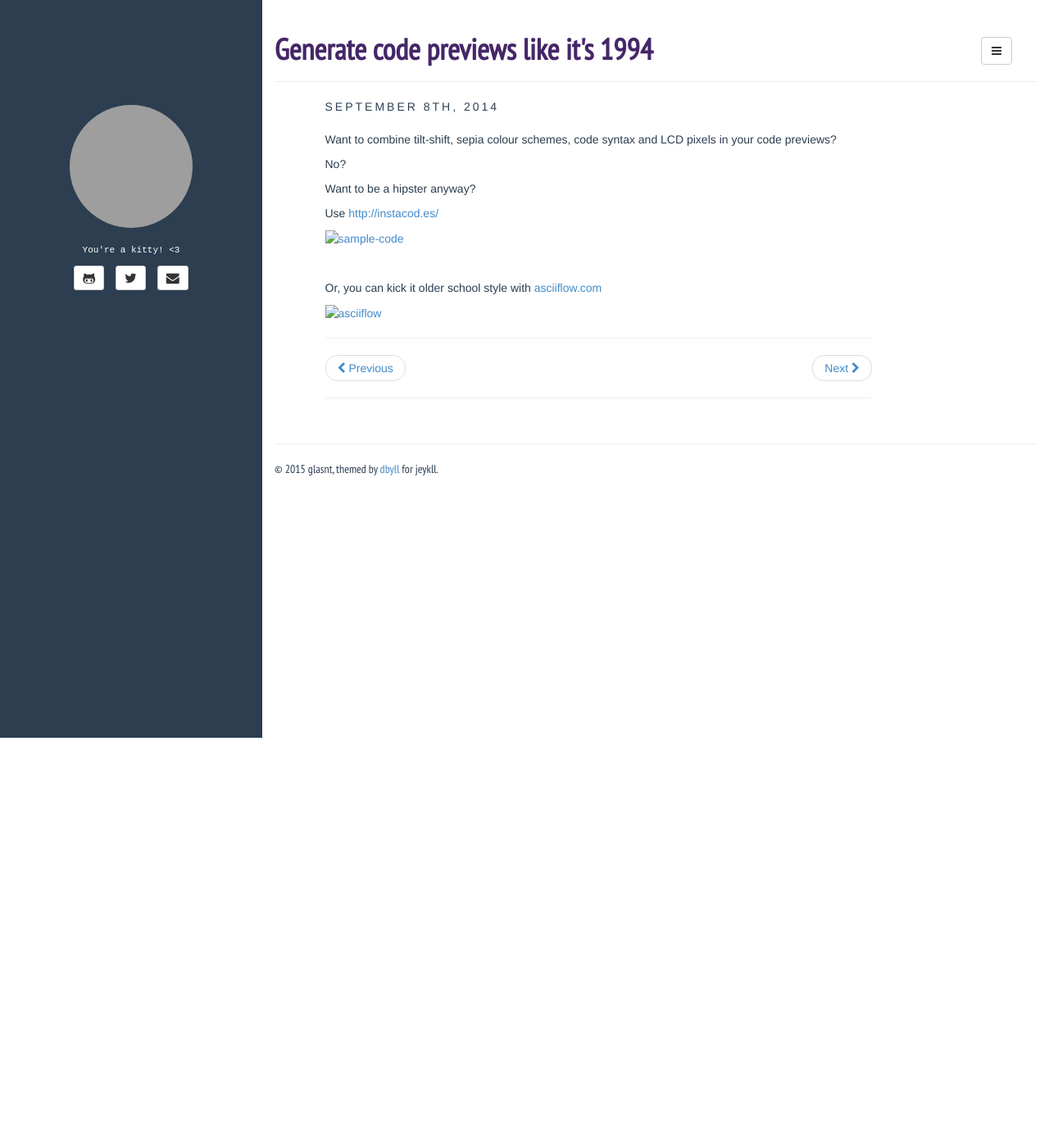
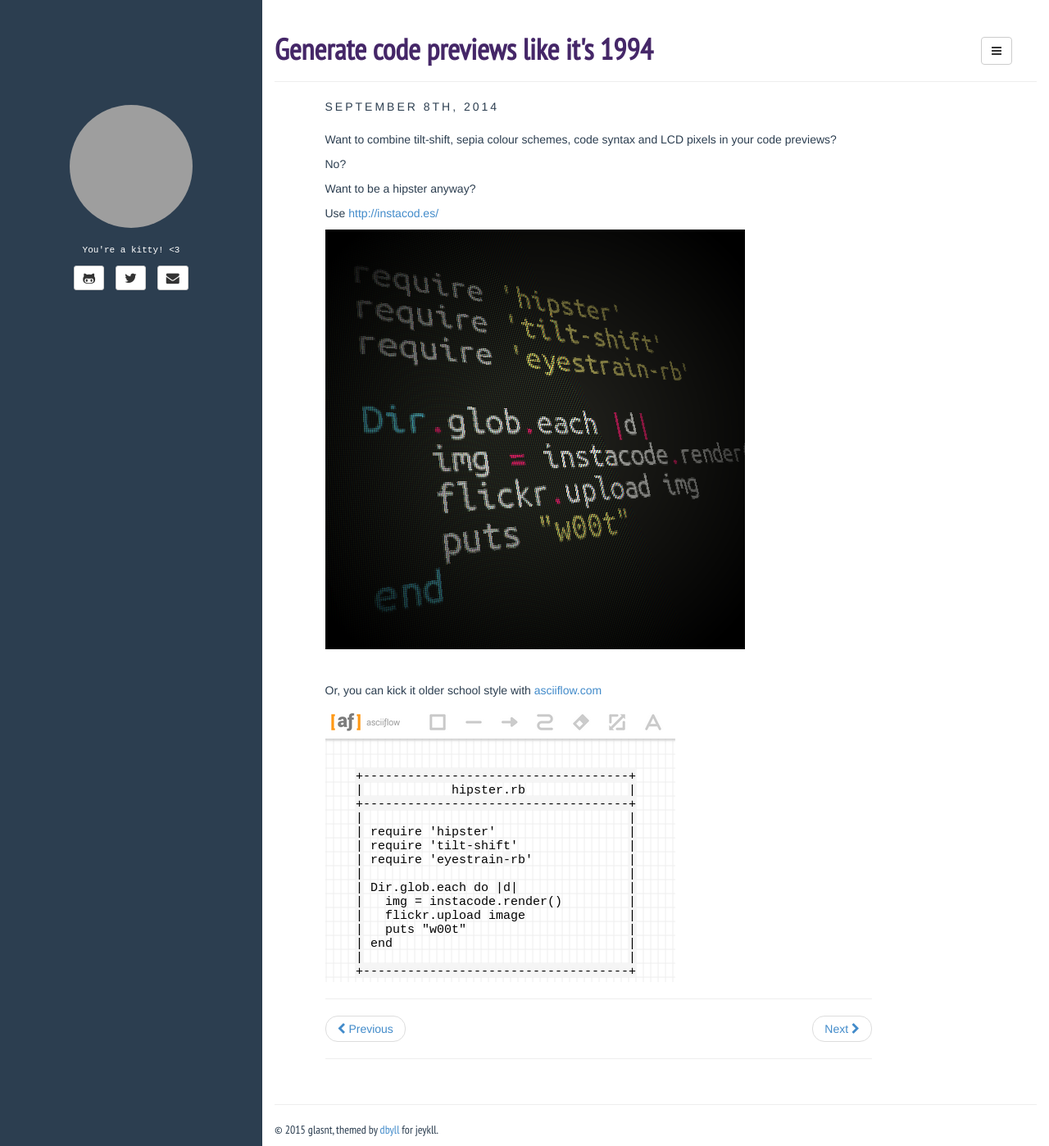
Before and after one commit to glasnt/blog, a Jekyll site: the page built from _posts/2014-09-09-generate-code-previews-like-its-1994.html, in a window 1280 px wide and 1398 px high. Shown: the whole window at 82% size. Built offline with Jekyll 4.4.1, drawn with Linux system fonts in a browser that asks for light colours; grey boxes are pictures that could not be loaded.

Commit message:
Correct BASEPATH issue, include helpers for development mode

```diff
--- /dev/null
+++ b/_config_dev.yml
@@ -0,0 +1 @@
+BASE_PATH: ""
--- a/_posts/2014-08-29-infinite-async-ajax-not-what-you-think.html
+++ b/_posts/2014-08-29-infinite-async-ajax-not-what-you-think.html
@@ -28,7 +28,7 @@ $("#txt").load("demo_ajax_load.asp");
 </pre>
 <p>And then duplicate the div to create the <code>#txt2</code> field.</p>
 <p>Open the DOM Explorer (F12 in Chrome), hit the networking tab, and press your new button.</p>
-<p><img src="/assets/media/infinite.png"/>
+<p><img src="{{site.BASE_PATH}}/assets/media/infinite.png"/>
 <p>Because it's trying to go to the same local place twice, it's not threading the requests. This is a big issue when trying to have a system that relies on being asynchronous.</p>
 <p>This will be fixed in HTTP 2.0, however. But given we're still on HTTP 1.1 and the HTML5 is all special now, I'm not sure of the timeline to have this fixed.</p>
 <p>&nbsp;</p>
--- a/_posts/2014-09-09-generate-code-previews-like-its-1994.html
+++ b/_posts/2014-09-09-generate-code-previews-like-its-1994.html
@@ -25,7 +25,7 @@ author:
 <p>No?</p>
 <p>Want to be a hipster anyway?</p>
 <p>Use <a href="http://instacod.es/">http://instacod.es/</a></p>
-<p><a href="https://glasnt.files.wordpress.com/2014/09/sample-code.png"><img class="alignnone size-medium wp-image-80" src="assets/sample-code.png?w=300" alt="sample-code" width="300" height="300" /></a></p>
+<p><img src="{{site.BASE_PATH}}/assets/media/sample-code.png?w=300" /></a></p>
 <p> </p>
 <p>Or, you can kick it older school style with <a href="http://asciiflow.com">asciiflow.com</a></p>
-<p><a href="https://glasnt.files.wordpress.com/2014/09/asciiflow.png"><img class="alignnone size-medium wp-image-83" src="assets/asciiflow.png?w=300" alt="asciiflow" width="300" height="236" /></a></p>
+<p><img src="{{site.BASE_PATH}}/assets/media/asciiflow.png" /></a></p>
```
Also changed, not shown: _posts/2014-11-27-duck-debugging.md (+1 -1 lines), assets/media/asciiflow.png (added), assets/media/sample-code.png (added), 1 other file.
